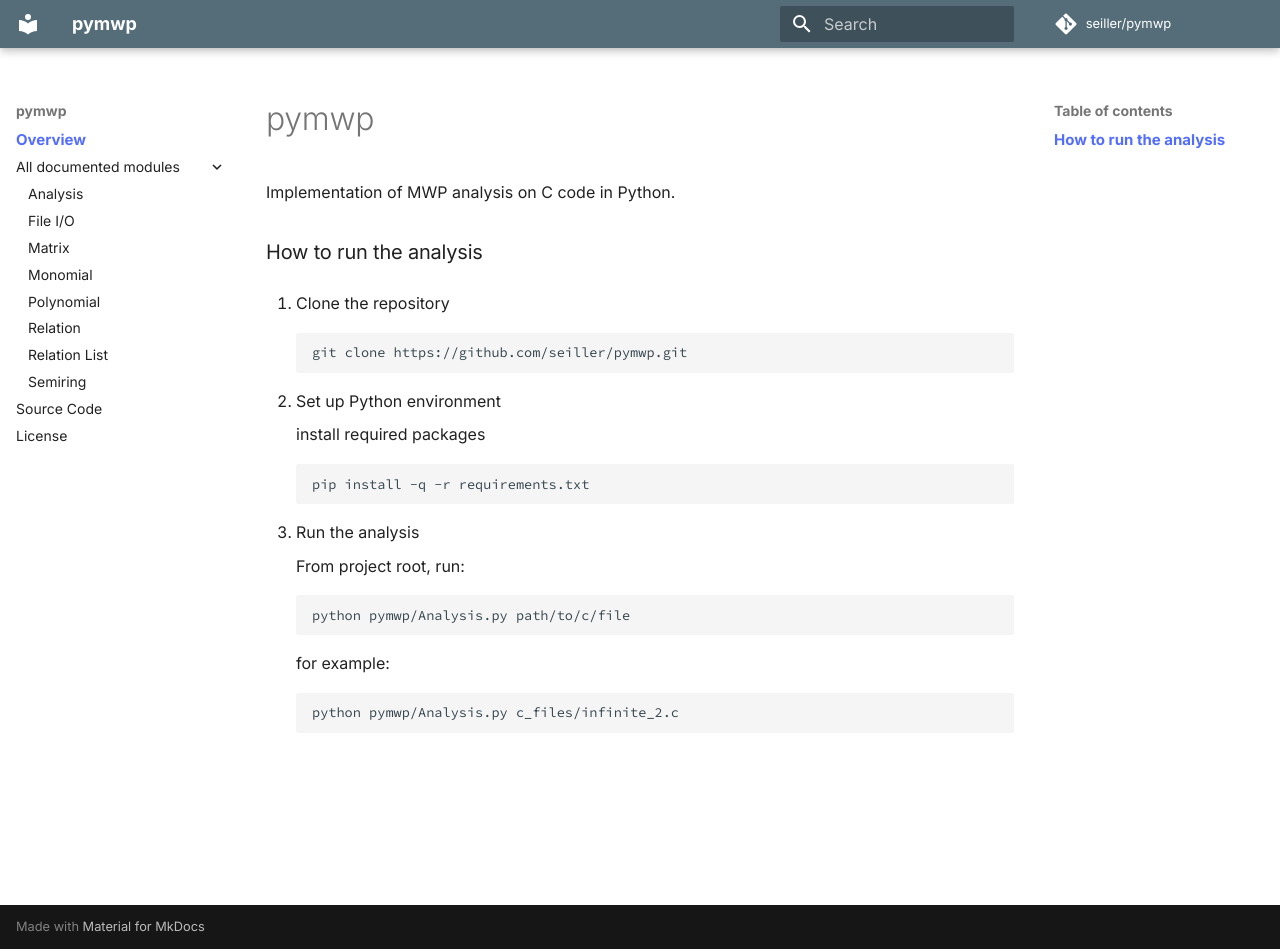
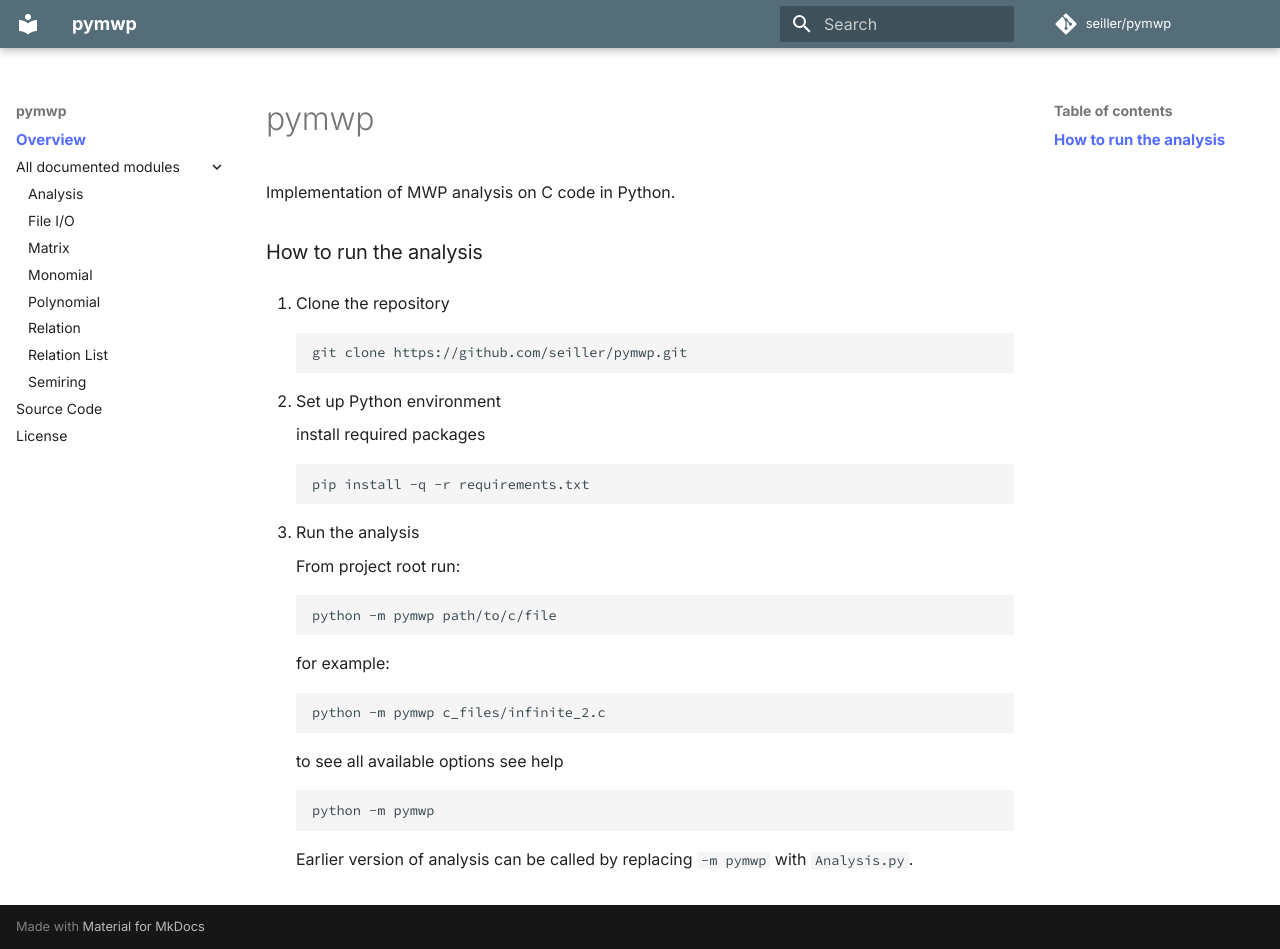
Before and after one commit to statycc/pymwp, an MkDocs documentation site: the page built from docs/index.md, in a window 1280 px wide and 949 px high. Built offline with MkDocs 1.6.1 and Material for MkDocs 9.7.7, drawn with Linux system fonts in a browser that asks for light colours; nearby versions of some CDN libraries; comment, search, counter and statistics services are not loaded.

Commit message:
update docs, io fix

````diff
--- a/docs/index.md
+++ b/docs/index.md
@@ -21,14 +21,23 @@
 
 3. Run the analysis
 
-    From project root, run:
+    From project root run:
 
     ```bash
-    python pymwp/Analysis.py path/to/c/file
+    python -m pymwp path/to/c/file
     ```
 
     for example:
 
     ```bash
-    python pymwp/Analysis.py c_files/infinite_2.c
+    python -m pymwp c_files/infinite_2.c
     ```
+
+    to see all available options see help
+
+    ```bash
+    python -m pymwp
+    ```
+
+    Earlier version of analysis can be called by replacing `-m pymwp` with
+    `Analysis.py`.
````
Also changed, not shown: README.md (+6 -0 lines), 3 other files.
